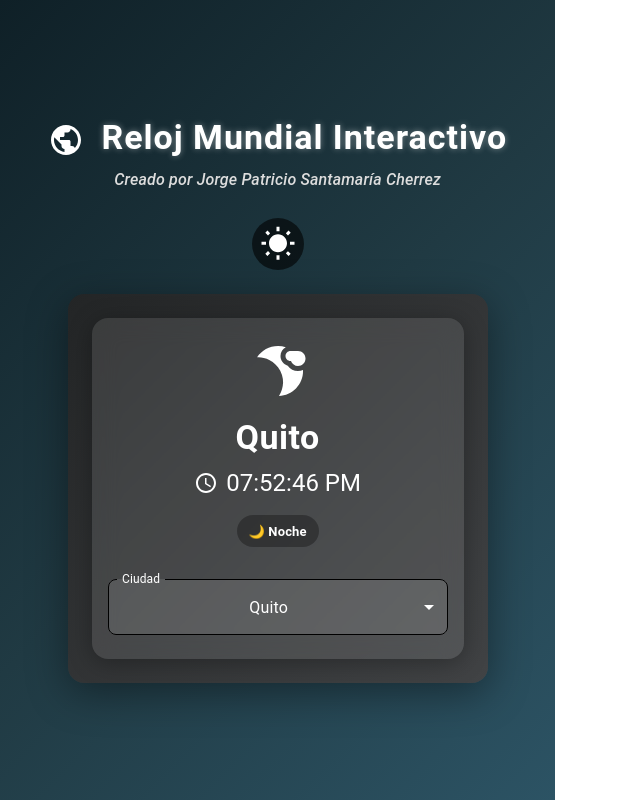
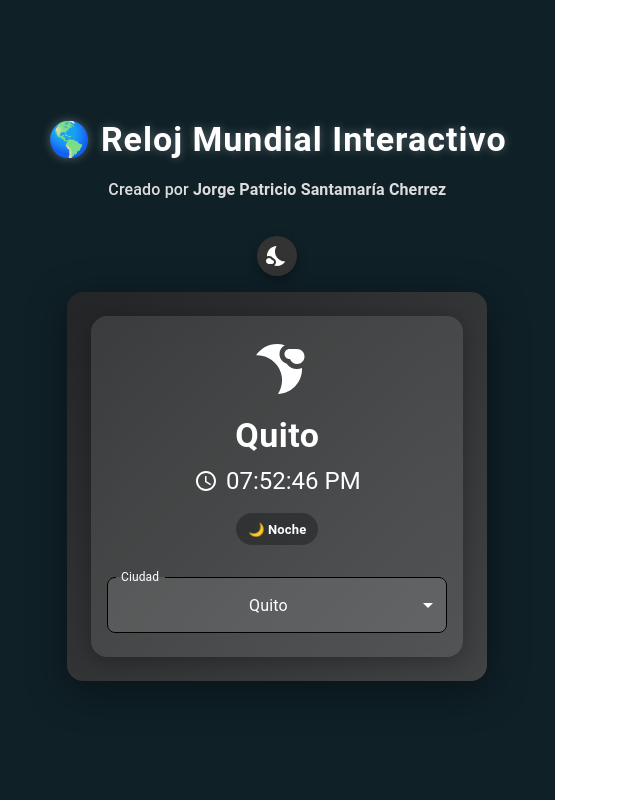
Before and after one commit to Patogol35/horamundial, a React (Vite) app: page / in a window 1280 px wide. Shown: the whole page, without its empty margins (0-640 px from the left). Built offline with nearby package versions, Linux system fonts and the light colour scheme.

Commit message:
Update App.jsx

```diff
--- a/src/App.jsx
+++ b/src/App.jsx
@@ -1,29 +1,27 @@
 import React, { useEffect, useState } from "react";
-import {
-  CssBaseline,
-  Container,
-  Typography,
-  Box,
-  IconButton,
-  Stack,
-} from "@mui/material";
-import { WbSunny, NightsStay, Public } from "@mui/icons-material";
+import { CssBaseline, Container, Typography, Box, IconButton } from "@mui/material";
 import WorldClock from "./WorldClock";
+import { WbSunny, NightsStay } from "@mui/icons-material";
+import { motion } from "framer-motion";
 
 export default function App() {
-  const [isGlobalDay, setIsGlobalDay] = useState(true);
+  const [isDay, setIsDay] = useState(true);
 
+  // Detectar si es día o noche según la hora local
   useEffect(() => {
     const checkDay = () => {
       const hour = new Date().getHours();
-      setIsGlobalDay(hour >= 6 && hour < 18);
+      setIsDay(hour >= 6 && hour < 18);
     };
     checkDay();
     const interval = setInterval(checkDay, 60 * 1000);
     return () => clearInterval(interval);
   }, []);
 
-  const toggleTheme = () => setIsGlobalDay((prev) => !prev);
+  // Fondo blanco en general
+  const backgroundColor = isDay ? "#ffffff" : "#0f2027";
+  const textColor = isDay ? "#0D47A1" : "#ffffff";
+  const iconColor = "#ffffff"; // Sol y luna siempre blancos
 
   return (
     <>
@@ -31,74 +29,74 @@ export default function App() {
       <Box
         sx={{
           minHeight: "100vh",
-          width: "100%",
-          overflowX: "hidden",
-          background: isGlobalDay
-            ? "linear-gradient(135deg, #fefefe, #f4f6f8)"
-            : "linear-gradient(135deg, #0f2027, #203a43, #2c5364)",
+          background: backgroundColor,
           display: "flex",
           flexDirection: "column",
           alignItems: "center",
           justifyContent: "center",
           textAlign: "center",
-          transition: "all 0.8s ease-in-out",
+          transition: "all 1s ease-in-out",
           p: 3,
+          overflowX: "hidden",
         }}
       >
         <Container maxWidth="sm">
-          <Stack direction="column" alignItems="center" spacing={1}>
+          <motion.div
+            initial={{ opacity: 0, y: -20 }}
+            animate={{ opacity: 1, y: 0 }}
+            transition={{ duration: 0.8 }}
+          >
             <Typography
               variant="h4"
               component="h1"
               gutterBottom
               sx={{
                 fontWeight: 700,
-                color: isGlobalDay ? "#0D47A1" : "#ffffff",
-                textShadow: isGlobalDay
-                  ? "0px 0px 4px rgba(0,0,0,0.15)"
-                  : "0px 0px 6px rgba(255,255,255,0.4)",
+                color: textColor,
+                textShadow: isDay
+                  ? "0px 0px 6px rgba(0,0,0,0.15)"
+                  : "0px 0px 10px rgba(255,255,255,0.3)",
                 letterSpacing: 1,
-                mb: 1,
-                transition: "color 0.5s ease",
+                mb: 2,
+                transition: "color 1s ease",
+                display: "flex",
+                alignItems: "center",
+                justifyContent: "center",
+                gap: 1,
               }}
             >
-              <Public sx={{ fontSize: 36, mr: 1, verticalAlign: "middle" }} />{" "}
-              Reloj Mundial Interactivo
+              🌎 Reloj Mundial Interactivo
             </Typography>
 
             <Typography
               variant="subtitle1"
               sx={{
-                color: isGlobalDay ? "#333" : "#ddd",
-                fontStyle: "italic",
+                color: isDay ? "#555" : "#ddd",
+                mb: 4,
                 fontWeight: 500,
-                mt: -1,
-                transition: "color 0.5s ease",
               }}
             >
-              Creado por Jorge Patricio Santamaría Cherrez
+              Creado por <strong>Jorge Patricio Santamaría Cherrez</strong>
             </Typography>
-          </Stack>
 
-          <IconButton
-            onClick={toggleTheme}
-            sx={{
-              mt: 3,
-              mb: 3,
-              color: "#fff",
-              bgcolor: "rgba(0,0,0,0.6)",
-              "&:hover": { bgcolor: "rgba(0,0,0,0.8)" },
-              transition: "all 0.5s ease",
-            }}
-          >
-            {isGlobalDay ? (
-              <NightsStay sx={{ fontSize: 36, color: "#fff" }} />
-            ) : (
-              <WbSunny sx={{ fontSize: 36, color: "#fff" }} />
-            )}
-          </IconButton>
+            <IconButton
+              onClick={() => setIsDay(!isDay)}
+              sx={{
+                mb: 2,
+                bgcolor: isDay ? "#1976d2" : "#333",
+                color: iconColor,
+                borderRadius: "50%",
+                boxShadow: "0 4px 12px rgba(0,0,0,0.3)",
+                "&:hover": {
+                  bgcolor: isDay ? "#1565c0" : "#444",
+                },
+              }}
+            >
+              {isDay ? <WbSunny /> : <NightsStay />}
+            </IconButton>
+          </motion.div>
 
-          <WorldClock isGlobalDay={isGlobalDay} />
+          <WorldClock isGlobalDay={isDay} />
         </Container>
       </Box>
     </>
```
